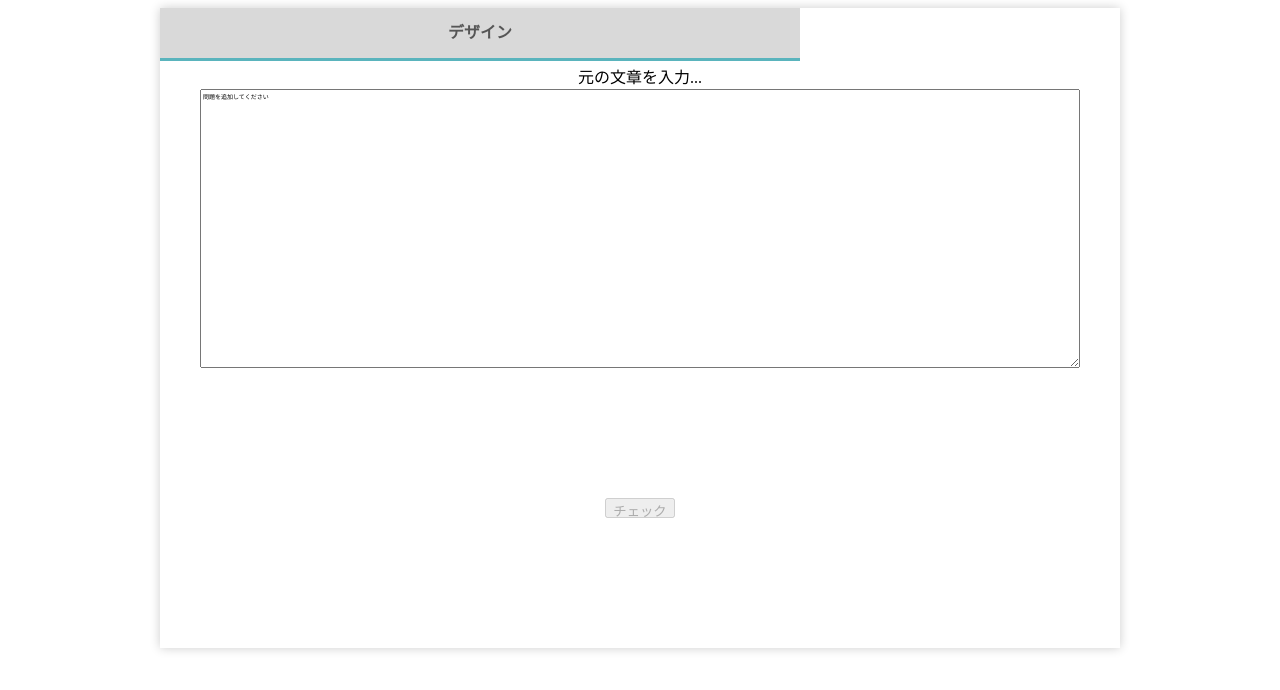
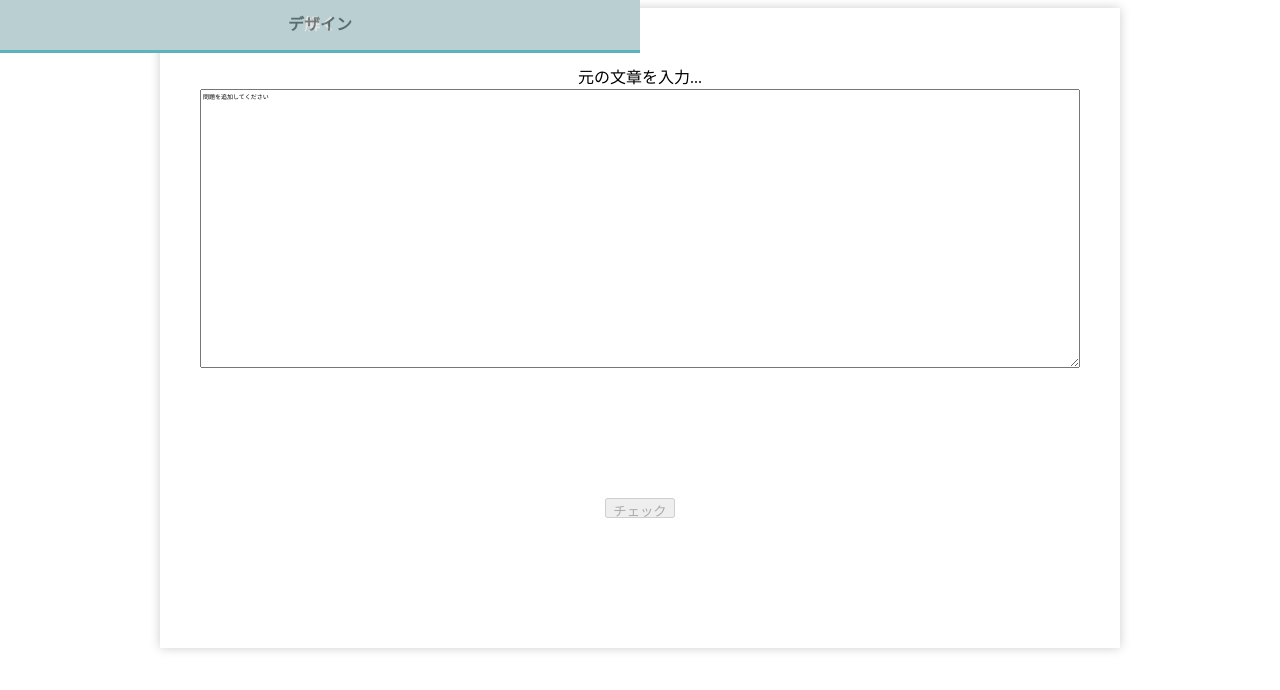
Before and after one commit to nodbew/deletion-detect, a plain HTML site: page index.html in a window 1280 px wide. Drawn offline with Linux system fonts and the light colour scheme.

Commit message:
Add necessary properties for tab-item class

```diff
--- a/index.css
+++ b/index.css
@@ -33,7 +33,9 @@ textarea {
 
 .tab-item {
   position: fixed;
-  margin-top: 0px;
+  top: 0px;
+  left: 0px;
+  margin: 0px;
   width: 50%;
   height: calc(10vh - 3);
   border-bottom: 3px solid #5ab4bd;
```
